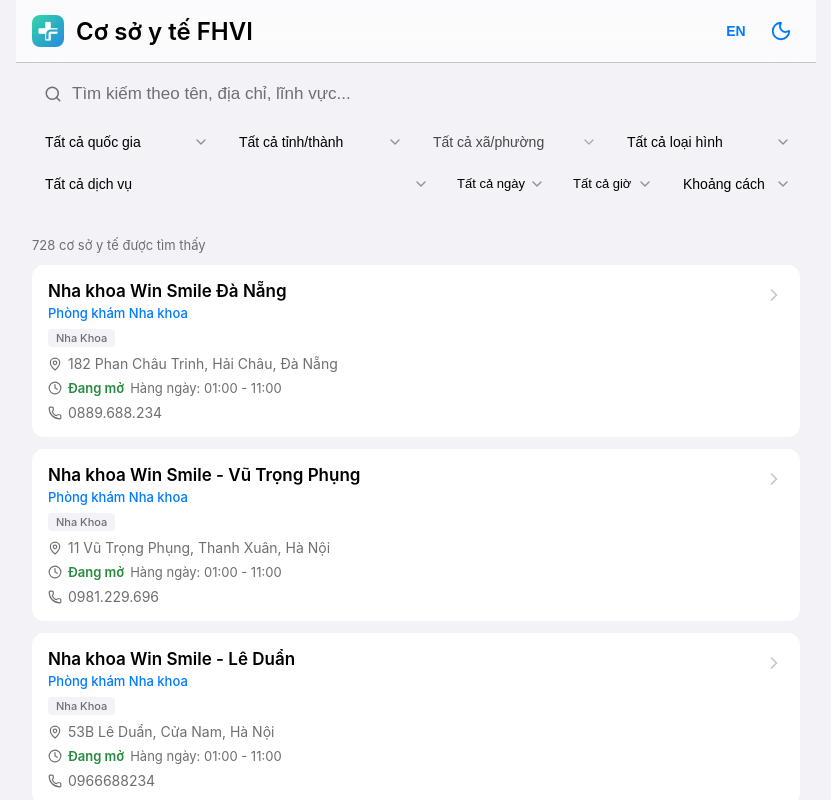
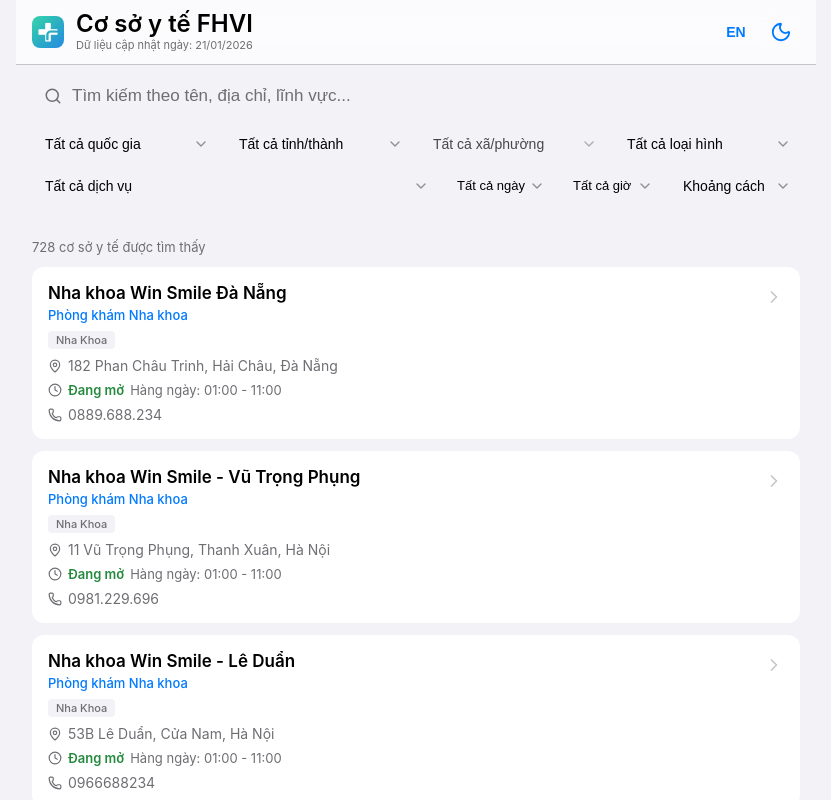
Before and after one commit to openhoangnc/fhvi-lookup, a React (Vite) app: page / in a window 1280 px wide. Shown: the top 800 px of the page, without its empty margins (224-1055 px from the left). Built offline with nearby package versions, Linux system fonts and the light colour scheme.

Commit message:
feat: Display data update date in the app header and README.

```diff
--- a/src/App.tsx
+++ b/src/App.tsx
@@ -266,9 +266,23 @@ const App: React.FC = () => {
                 objectFit: "cover",
               }}
             />
-            <h1 className="sf-bold" style={{ fontSize: "24px", margin: 0 }}>
-              {t("appTitle", language)}
-            </h1>
+            <div style={{ display: "flex", flexDirection: "column" }}>
+              <h1
+                className="sf-bold"
+                style={{ fontSize: "24px", margin: 0, lineHeight: 1 }}
+              >
+                {t("appTitle", language)}
+              </h1>
+              <span
+                style={{
+                  fontSize: "11px",
+                  color: "var(--label-secondary)",
+                  marginTop: "2px",
+                }}
+              >
+                {t("dataUpdated", language)}: 21/01/2026
+              </span>
+            </div>
           </div>
           <div style={{ display: "flex", gap: "8px" }}>
             <button
--- a/src/utils/translations.ts
+++ b/src/utils/translations.ts
@@ -68,6 +68,7 @@ export const TRANSLATIONS = {
     friShort: "T6",
     satShort: "T7",
     sunShort: "CN",
+    dataUpdated: "Dữ liệu cập nhật ngày",
   },
   en: {
     appTitle: "FHVI Medical Providers",
@@ -121,6 +122,7 @@ export const TRANSLATIONS = {
     friShort: "Fri",
     satShort: "Sat",
     sunShort: "Sun",
+    dataUpdated: "Data updated",
   },
 };
 
```
Also changed, not shown: 1 other file (tests, documents, lock files or other folders).
